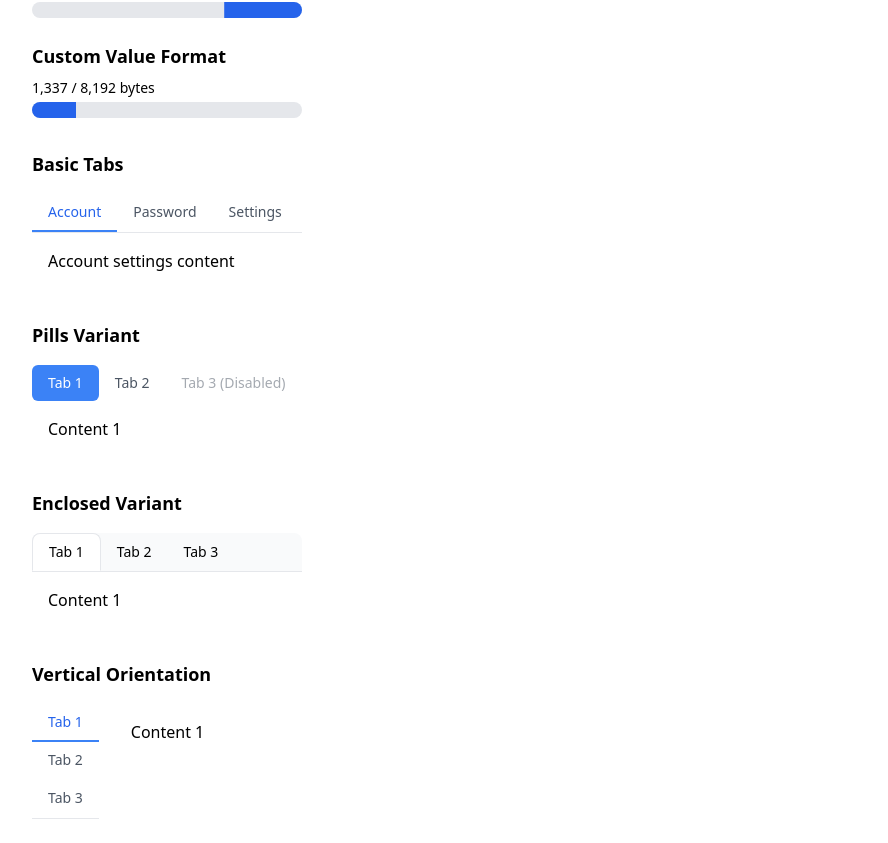
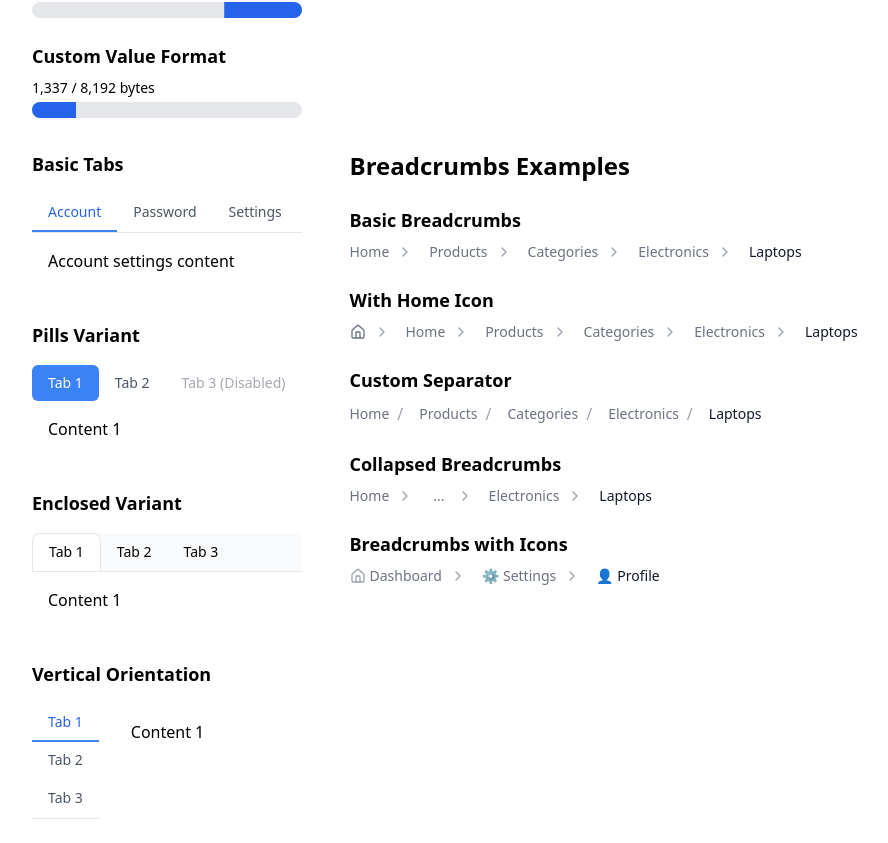
Before and after one commit to Arash-Nozarinejad/interactive-component-lib-01, a React (Vite) app: page / in a window 1280 px wide. Shown: the part 5670-6513 px from the top of the page, without its empty margins (8-896 px from the left). Built offline with nearby package versions, Linux system fonts and the light colour scheme.

Commit message:
Breadcrumbs added

```diff
--- a/src/App.tsx
+++ b/src/App.tsx
@@ -14,6 +14,7 @@ import ProgressComponentExamples from "./components/ProgressComponentExamples";
 import SpinnerExamples from "./components/SpinnerComponentExamples";
 import TooltipComponentExamples from "./components/TooltipComponentExamples";
 import TabCompnentExamples from "./components/TabCompnentExamples";
+import BreadcrumbsComponentExamples from "./components/BreadcrumbsComponentExamples";
 // import UseStateHookExample from "./components/atoms/hooks/UseStateHookExample";
 
 function App() {
@@ -35,6 +36,7 @@ function App() {
       <SpinnerExamples />
       <TooltipComponentExamples />
       <TabCompnentExamples />
+      <BreadcrumbsComponentExamples />
       {/* <UseStateHookExample /> */}
     </div>
   );
--- /dev/null
+++ b/src/components/BreadcrumbsComponentExamples.tsx
@@ -0,0 +1,72 @@
+import React from 'react';
+import { Breadcrumbs, BreadcrumbItem } from './atoms/Breadcrumbs/Breadcrumbs';
+import { ChevronRight, Home } from 'lucide-react';
+
+function BreadcrumbsComponentExamples() {
+  const items: BreadcrumbItem[] = [
+    { label: 'Home', href: '/' },
+    { label: 'Products', href: '/products' },
+    { label: 'Categories', href: '/products/categories' },
+    { label: 'Electronics', href: '/products/categories/electronics' },
+    { label: 'Laptops', active: true }
+  ];
+
+  return (
+    <div className="space-y-6 p-4">
+      <h1 className="text-2xl font-bold">Breadcrumbs Examples</h1>
+
+      {/* Basic Breadcrumbs */}
+      <section>
+        <h2 className="mb-2 text-lg font-semibold">Basic Breadcrumbs</h2>
+        <Breadcrumbs items={items} />
+      </section>
+
+      {/* With Home Icon */}
+      <section>
+        <h2 className="mb-2 text-lg font-semibold">With Home Icon</h2>
+        <Breadcrumbs items={items} showHomeIcon />
+      </section>
+
+      {/* Custom Separator */}
+      <section>
+        <h2 className="mb-2 text-lg font-semibold">Custom Separator</h2>
+        <Breadcrumbs
+          items={items}
+          separator={<span className="text-gray-400">/</span>}
+        />
+      </section>
+
+      {/* Collapsed Breadcrumbs */}
+      <section>
+        <h2 className="mb-2 text-lg font-semibold">Collapsed Breadcrumbs</h2>
+        <Breadcrumbs items={items} maxItems={3} />
+      </section>
+
+      {/* With Icons */}
+      <section>
+        <h2 className="mb-2 text-lg font-semibold">Breadcrumbs with Icons</h2>
+        <Breadcrumbs
+          items={[
+            {
+              label: 'Dashboard',
+              href: '/dashboard',
+              icon: <Home className="h-4 w-4" />
+            },
+            {
+              label: 'Settings',
+              href: '/dashboard/settings',
+              icon: <span>⚙️</span>
+            },
+            {
+              label: 'Profile',
+              active: true,
+              icon: <span>👤</span>
+            }
+          ]}
+        />
+      </section>
+    </div>
+  );
+}
+
+export default BreadcrumbsComponentExamples;
--- a/src/components/SpinnerComponentExamples.tsx
+++ b/src/components/SpinnerComponentExamples.tsx
@@ -1,4 +1,4 @@
-import { Spinner, DotsSpinner } from "./Spinner/Spinner";
+import { Spinner, DotsSpinner } from "./atoms/Spinner/Spinner";
 
 function SpinnerExamples() {
   return (
--- a/src/components/TooltipComponentExamples.tsx
+++ b/src/components/TooltipComponentExamples.tsx
@@ -1,4 +1,4 @@
-import { Tooltip } from "./Tooltip/Tooltip";
+import { Tooltip } from "./atoms/Tooltip/Tooltip";
 
 function TooltipComponentExamples() {
     return (
--- /dev/null
+++ b/src/components/atoms/Breadcrumbs/Breadcrumbs.tsx
@@ -0,0 +1,175 @@
+import React from 'react';
+import { ChevronRight, Home } from 'lucide-react';
+
+// ----------------------
+// Type Definitions
+// ----------------------
+export interface BreadcrumbItem {
+  /** Label to display */
+  label: string;
+  /** URL to link to (optional) */
+  href?: string;
+  /** Icon to display before label (optional) */
+  icon?: React.ReactNode;
+  /** Whether this item is currently active */
+  active?: boolean;
+  /** Additional data attributes (optional) */
+  [key: string]: any;
+}
+
+export interface BreadcrumbsProps extends React.HTMLAttributes<HTMLElement> {
+  /** Array of breadcrumb items */
+  items: BreadcrumbItem[];
+  /** Custom separator between items */
+  separator?: React.ReactNode;
+  /** Whether to show a home icon at the start */
+  showHomeIcon?: boolean;
+  /** Max items to show before collapsing */
+  maxItems?: number;
+  /** Label for collapsed items dropdown */
+  collapsedLabel?: string;
+}
+
+// ----------------------
+// Breadcrumbs Component
+// ----------------------
+export function Breadcrumbs({
+  items,
+  separator = <ChevronRight className="h-4 w-4" />,
+  showHomeIcon = false,
+  maxItems = 0,
+  collapsedLabel = '...',
+  className,
+  ...props
+}: BreadcrumbsProps) {
+  // Determine whether to collapse items
+  const shouldCollapse = maxItems > 0 && items.length > maxItems;
+
+  // Slice items if collapse is needed: first, a collapse placeholder, then the last two
+  const visibleItems = shouldCollapse
+    ? [
+        items[0],
+        { label: collapsedLabel, href: undefined },
+        ...items.slice(-2)
+      ]
+    : items;
+
+  return (
+    <nav
+      aria-label="Breadcrumb"
+      className={['flex w-full', className].filter(Boolean).join(' ')}
+      {...props}
+    >
+      <ol className="flex items-center gap-2">
+        {showHomeIcon && (
+          <li className="flex items-center">
+            <a
+              href="/"
+              className="text-gray-500 hover:text-gray-700"
+              aria-label="Home"
+            >
+              <Home className="h-4 w-4" />
+            </a>
+            <span className="mx-2 text-gray-400" aria-hidden="true">
+              {separator}
+            </span>
+          </li>
+        )}
+
+        {visibleItems.map((item, index) => {
+          const isLast = index === visibleItems.length - 1;
+          const isCollapsed = item.label === collapsedLabel;
+
+          return (
+            <li
+              key={item.label}
+              className="flex items-center"
+              {...(isCollapsed && {
+                'aria-label': `${items.length - 3} more items`,
+              })}
+            >
+              {item.href && !isLast ? (
+                <a
+                  href={item.href}
+                  className={[
+                    'flex items-center gap-1 text-sm font-medium',
+                    'text-gray-500 hover:text-gray-700',
+                    'focus:outline-none focus:ring-2 focus:ring-blue-500 focus:ring-offset-1'
+                  ].join(' ')}
+                >
+                  {item.icon && (
+                    <span className="text-gray-400">{item.icon}</span>
+                  )}
+                  {item.label}
+                </a>
+              ) : (
+                <span
+                  className={[
+                    'flex items-center gap-1 text-sm font-medium',
+                    isLast ? 'text-gray-900' : 'text-gray-500',
+                    isCollapsed && 'cursor-default px-1'
+                  ].filter(Boolean).join(' ')}
+                  {...(isLast && { 'aria-current': 'page' })}
+                >
+                  {item.icon && (
+                    <span className="text-gray-400">{item.icon}</span>
+                  )}
+                  {item.label}
+                </span>
+              )}
+
+              {!isLast && (
+                <span className="mx-2 text-gray-400" aria-hidden="true">
+                  {separator}
+                </span>
+              )}
+            </li>
+          );
+        })}
+      </ol>
+    </nav>
+  );
+}
+
+// Optional Helper Component (not actively used by default)
+function BreadcrumbDropdown({
+  items,
+  onSelect,
+}: {
+  items: BreadcrumbItem[];
+  onSelect: (item: BreadcrumbItem) => void;
+}) {
+  return (
+    <div className="relative">
+      <button
+        type="button"
+        className="flex items-center rounded-md text-gray-500 hover:text-gray-700 focus:outline-none focus:ring-2 focus:ring-blue-500 focus:ring-offset-1"
+      >
+        <span className="text-sm font-medium">...</span>
+      </button>
+      <div className="absolute left-0 mt-2 w-48 origin-top-left rounded-md bg-white shadow-lg ring-1 ring-black ring-opacity-5 focus:outline-none">
+        <div className="py-1" role="menu">
+          {items.map((item) => (
+            <a
+              key={item.label}
+              href={item.href}
+              className={[
+                'block px-4 py-2 text-sm text-gray-700 hover:bg-gray-100',
+                'focus:bg-gray-100 focus:outline-none'
+              ].join(' ')}
+              role="menuitem"
+              onClick={(e) => {
+                if (!item.href) {
+                  e.preventDefault();
+                  onSelect(item);
+                }
+              }}
+            >
+              {item.label}
+            </a>
+          ))}
+        </div>
+      </div>
+    </div>
+  );
+}
```
Also changed, not shown: src/components/atoms/Spinner/Spinner.tsx (renamed from src/components/Spinner/Spinner.tsx), src/components/atoms/Tooltip/Tooltip.tsx (renamed from src/components/Tooltip/Tooltip.tsx).
